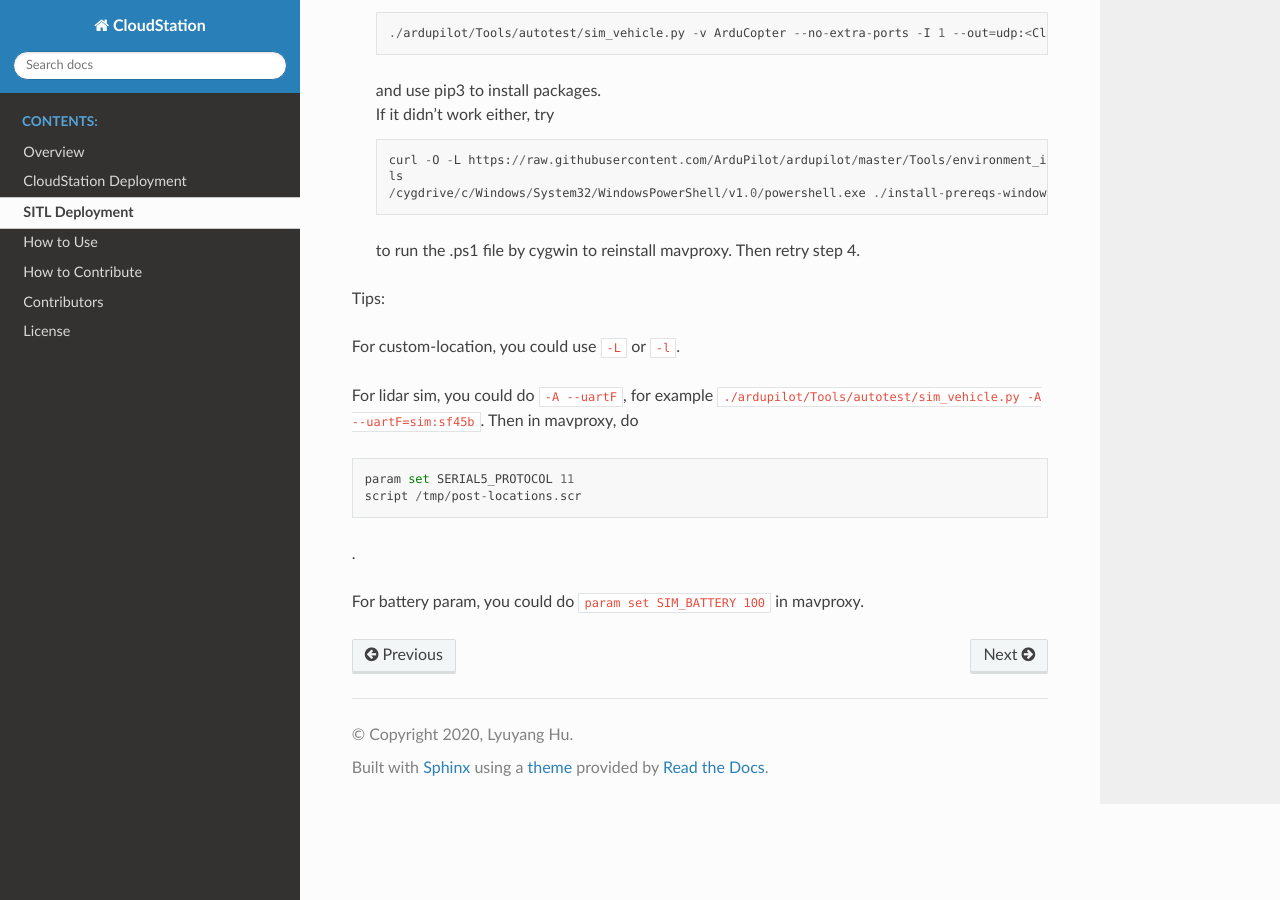
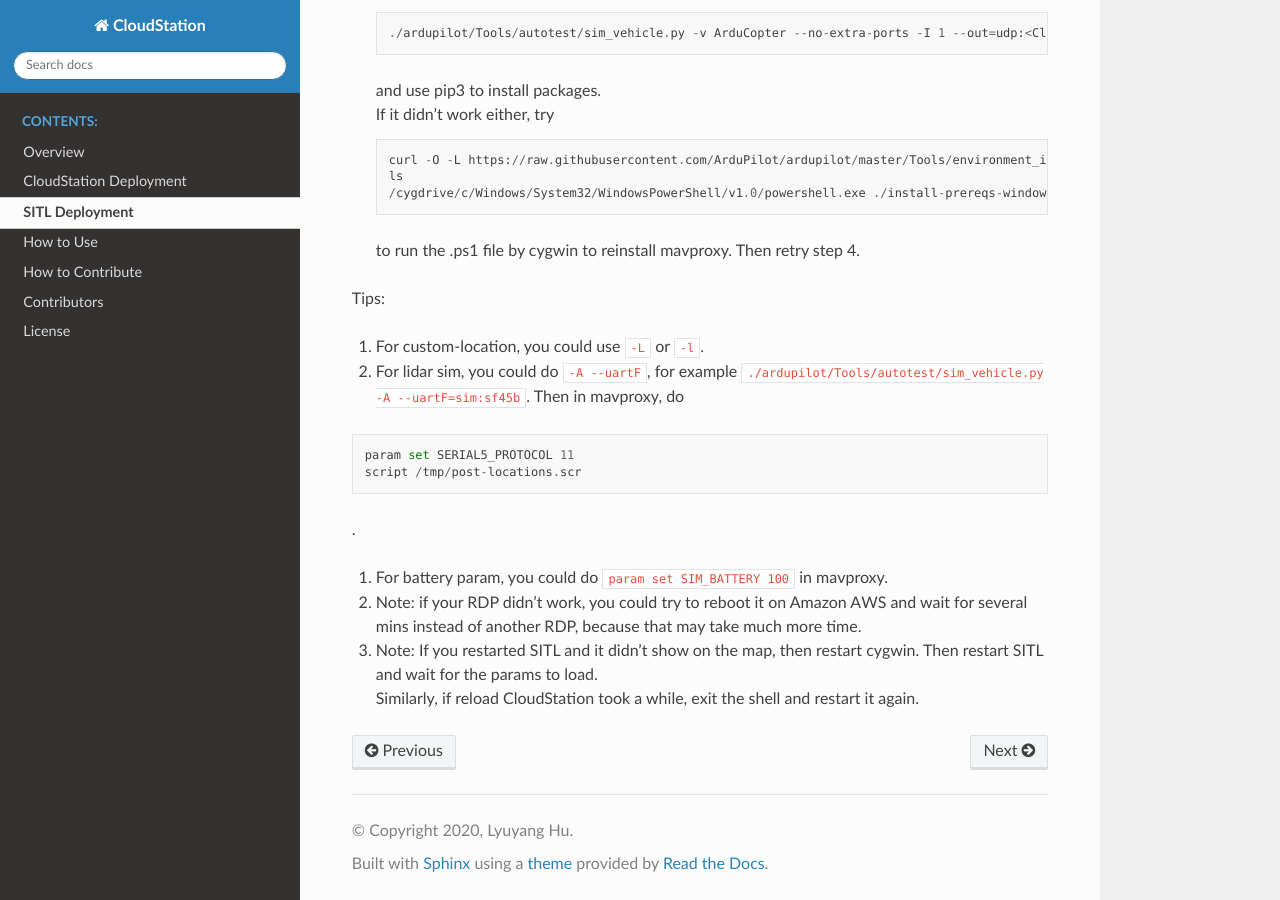
Before and after one commit to CloudStationTeam/docs, a Sphinx documentation site: the page built from source/sitl.md, in a window 1280 px wide and 900 px high, scrolled down 900 px. Built offline with Sphinx 7.4.7 and the Read the Docs theme 2.0.0, drawn with Linux system fonts in a browser that asks for light colours.

Commit message:
Update sitl.md

````diff
--- a/source/sitl.md
+++ b/source/sitl.md
@@ -47,13 +47,19 @@
 
 Tips:
 
-For custom-location, you could use `-L` or `-l`.
+1. For custom-location, you could use `-L` or `-l`.
 
-For lidar sim, you could do `-A --uartF`, for example ```./ardupilot/Tools/autotest/sim_vehicle.py -A --uartF=sim:sf45b```. Then in mavproxy, do
+2. For lidar sim, you could do `-A --uartF`, for example ```./ardupilot/Tools/autotest/sim_vehicle.py -A --uartF=sim:sf45b```. Then in mavproxy, do
 ```
 param set SERIAL5_PROTOCOL 11
 script /tmp/post-locations.scr
 ```
 .
 
-For battery param, you could do ```param set SIM_BATTERY 100``` in mavproxy.
+3. For battery param, you could do ```param set SIM_BATTERY 100``` in mavproxy.
+
+
+4. Note: if your RDP didn't work, you could try to reboot it on Amazon AWS and wait for several mins instead of another RDP, because that may take much more time.
+
+5. Note: If you restarted SITL and it didn't show on the map, then restart cygwin. Then restart SITL and wait for the params to load. \
+Similarly, if reload CloudStation took a while, exit the shell and restart it again.
````
